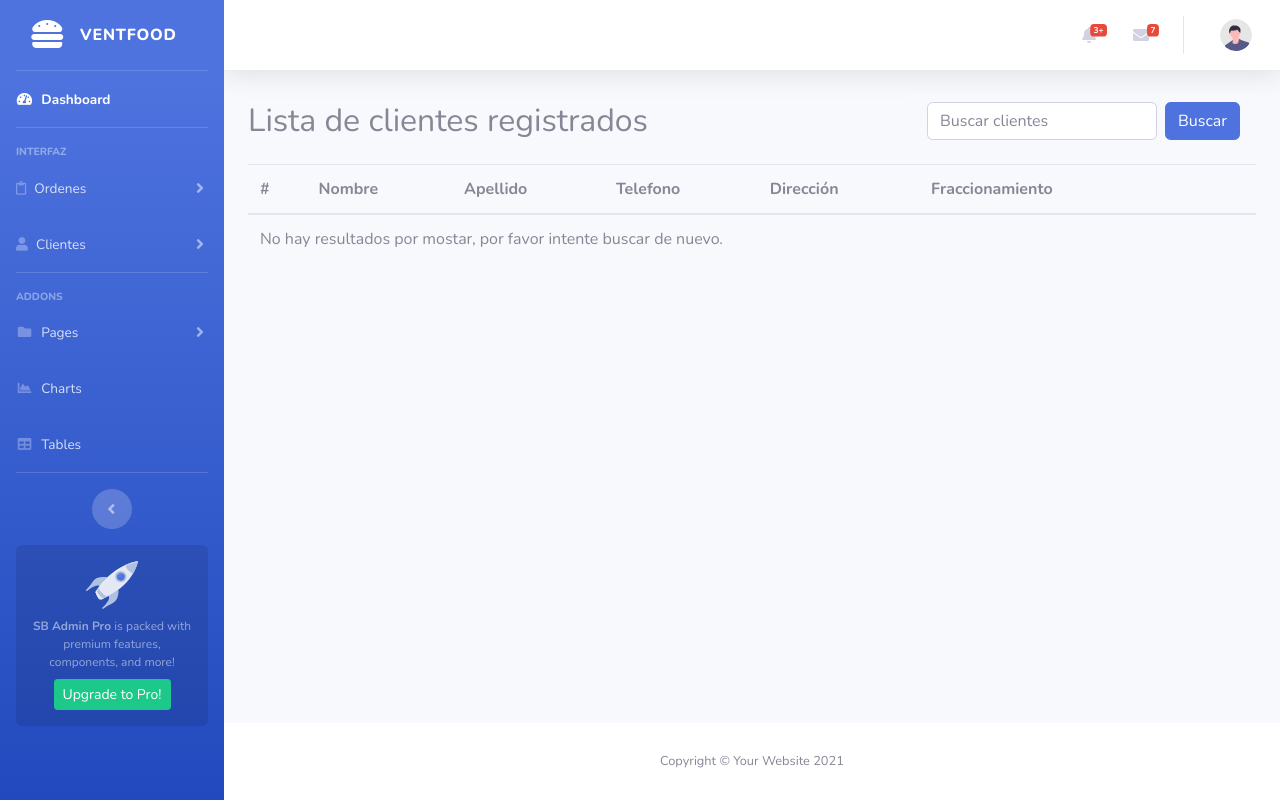
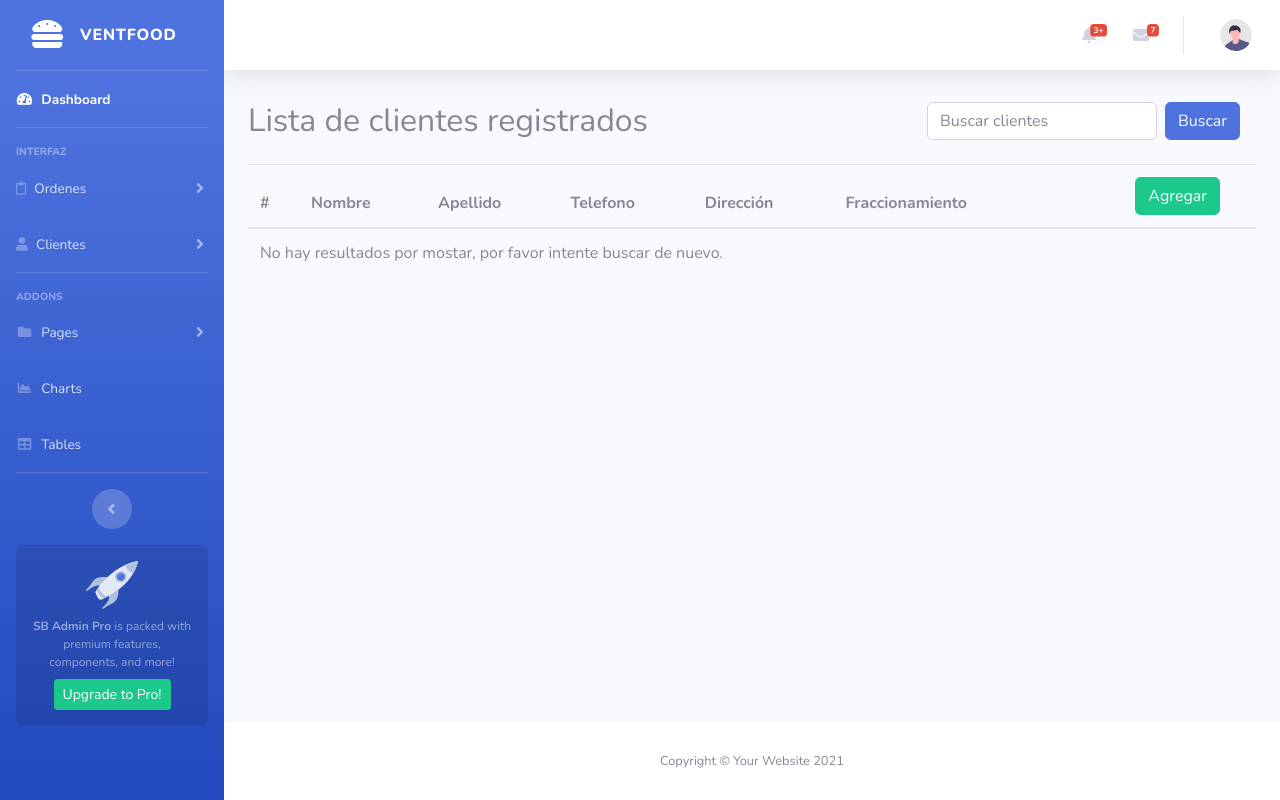
Before and after one commit to JosueAVRojas/VentFood, a Laravel app: page /listarCliente in a window 1280 px wide. Run offline with Laravel 8, Linux system fonts and the light colour scheme; data that the repository does not hold is empty.

Commit message:
Dashboard - Busqueda Clientes
Actualización de mejora del apartado de listado y búsqueda. Se agrega un botón y se acomoda el resto.

```diff
--- a/resources/views/listarCliente.blade.php
+++ b/resources/views/listarCliente.blade.php
@@ -28,14 +28,13 @@
     <th scope="col">Telefono</th>
     <th scope="col">Dirección</th>
     <th scope="col">Fraccionamiento</th>
-    <th></th>
-    <th></th>
+    <th colspan="2"><button type="button" class="btn btn-success float-right mr-4">Agregar</button></th>
     </tr>
 </thead>
 <tbody>
     @if(count($clientes)<= 0)
         <tr>
-            <td colspan="6">
+            <td colspan="7">
                 No hay resultados por mostar, por favor intente buscar de nuevo.
             </td>
         </tr>
@@ -47,9 +46,9 @@
         <td>{{$cliente -> apellido}}</td>
         <td>{{$cliente -> telefono}}</td>
         <td>{{$cliente -> direccion}}</td>
-        <td>{{$cliente -> fraccionamiento}}</td>
-        <td><button type="button" class="btn btn-warning">Editar</button></td>
-        <td><button type="button" class="btn btn-danger">Eliminar</button></td>
+        <td >{{$cliente -> fraccionamiento}}</td>
+        <td><button type="button" class="btn btn-warning float-right">Editar</button></td>
+        <td><button type="button" class="btn btn-danger float-right mr-4">Eliminar</button></td>
         </tr>
     @endforeach
     @endif
```
